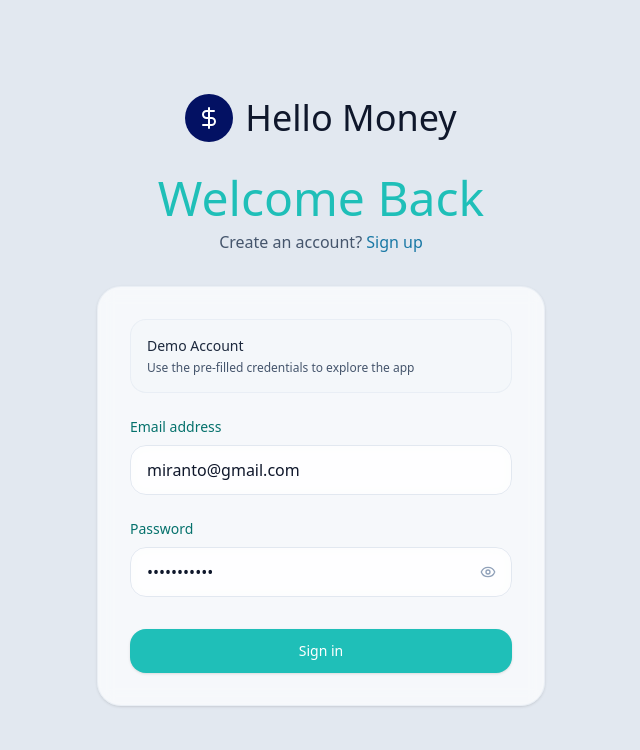
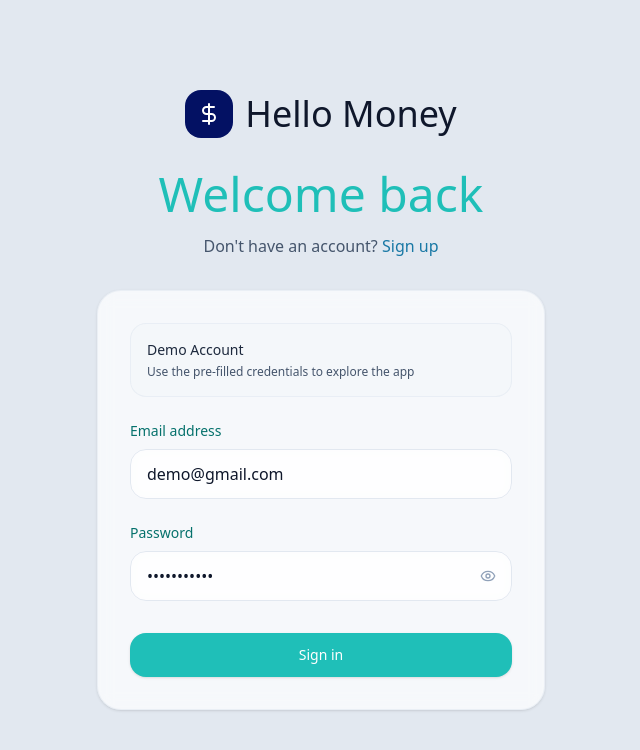
Before and after one commit to N0mena/Expenses-Track, a React (Vite) app in the folder frontend/: page /login in a window 1280 px wide. Shown: the top 750 px of the page, without its empty margins (319-959 px from the left). Built offline with nearby package versions, Linux system fonts and the light colour scheme.

Commit message:
fix: change color theme

```diff
--- a/frontend/src/components/Layout/Layout.jsx
+++ b/frontend/src/components/Layout/Layout.jsx
@@ -44,7 +44,7 @@ export const Layout = ({ children }) => {
       {sidebarOpen && (
         <div className="fixed inset-0 z-40 lg:hidden">
           <div
-            className="fixed inset-0 bg-slate-900/20 backdrop-blur-sm"
+            className="fixed inset-0 bg-[#1fbfb8]/20 backdrop-blur-sm"
             onClick={() => setSidebarOpen(false)}
           />
         </div>
@@ -56,7 +56,7 @@ export const Layout = ({ children }) => {
       >
         <div className="flex items-center justify-between h-16 px-6 border-b border-slate-200/60">
           <div className="flex items-center space-x-3">
-            <div className="w-10 h-10 bg-[#031163] rounded-3xl flex items-center justify-center">
+            <div className="w-10 h-10 bg-[#1fbfb8] rounded-3xl flex items-center justify-center">
               <DollarSign className="h-6 w-6 text-white" />
             </div>
             <span className="text-xl font-light text-slate-900">Hello Money</span>
@@ -79,7 +79,7 @@ export const Layout = ({ children }) => {
                   to={item.href}
                   className={`group flex items-center px-4 py-3 text-sm font-medium rounded-2xl transition-all duration-200 ${
                     isActive(item.href)
-                      ? "bg-slate-900 text-white shadow-sm"
+                      ? "bg-[#1fbfb8] text-white shadow-sm"
                       : "text-slate-600 hover:bg-slate-100/70 hover:text-slate-900"
                   }`}
                   onClick={() => setSidebarOpen(false)}
--- a/frontend/src/data/mockData.js
+++ b/frontend/src/data/mockData.js
@@ -3,15 +3,15 @@
 export const mockUsers = [
   {
     id: "user-1",
-    email: "demo@expencio.com",
-    password: "password123", // In real app, this would be hashed
+    email: "demo@gmail.com",
+    password: "password123",
     createdAt: "2024-01-15T10:00:00Z",
     profile: {
       firstName: "Demo",
       lastName: "User",
-      darkMode: false
-    }
-  }
+      darkMode: false,
+    },
+  },
 ];
 
 export const mockCategories = [
@@ -22,25 +22,25 @@ export const mockCategories = [
   { id: "cat-5", name: "Bills & Utilities", userId: "user-1", isDefault: true },
   { id: "cat-6", name: "Healthcare", userId: "user-1", isDefault: true },
   { id: "cat-7", name: "Travel", userId: "user-1", isDefault: false },
-  { id: "cat-8", name: "Education", userId: "user-1", isDefault: false }
+  { id: "cat-8", name: "Education", userId: "user-1", isDefault: false },
 ];
 
 export const mockExpenses = [
   {
     id: "exp-1",
     userId: "user-1",
-    amount: 45.50,
+    amount: 45.5,
     date: "2025-01-05",
     categoryId: "cat-1",
     description: "Lunch at Italian restaurant",
     type: "one-time",
     receiptUrl: null,
-    createdAt: "2025-01-05T14:30:00Z"
+    createdAt: "2025-01-05T14:30:00Z",
   },
   {
     id: "exp-2",
     userId: "user-1",
-    amount: 1200.00,
+    amount: 1200.0,
     date: null,
     categoryId: "cat-5",
     description: "Monthly rent",
@@ -48,23 +48,23 @@ export const mockExpenses = [
     startDate: "2024-01-01",
     endDate: null,
     receiptUrl: null,
-    createdAt: "2024-12-28T10:00:00Z"
+    createdAt: "2024-12-28T10:00:00Z",
   },
   {
     id: "exp-3",
     userId: "user-1",
-    amount: 85.20,
+    amount: 85.2,
     date: "2025-01-03",
     categoryId: "cat-3",
     description: "Groceries at supermarket",
     type: "one-time",
     receiptUrl: "receipt-3.jpg",
-    createdAt: "2025-01-03T18:45:00Z"
+    createdAt: "2025-01-03T18:45:00Z",
   },
   {
     id: "exp-4",
     userId: "user-1",
-    amount: 150.00,
+    amount: 150.0,
     date: null,
     categoryId: "cat-5",
     description: "Internet & Phone bill",
@@ -72,18 +72,18 @@ export const mockExpenses = [
     startDate: "2024-06-01",
     endDate: null,
     receiptUrl: null,
-    createdAt: "2024-05-28T09:15:00Z"
+    createdAt: "2024-05-28T09:15:00Z",
   },
   {
     id: "exp-5",
     userId: "user-1",
-    amount: 25.00,
+    amount: 25.0,
     date: "2025-01-08",
     categoryId: "cat-2",
     description: "Gas station fill-up",
     type: "one-time",
     receiptUrl: null,
-    createdAt: "2025-01-08T16:20:00Z"
+    createdAt: "2025-01-08T16:20:00Z",
   },
   {
     id: "exp-6",
@@ -96,12 +96,12 @@ export const mockExpenses = [
     startDate: "2024-03-15",
     endDate: null,
     receiptUrl: null,
-    createdAt: "2024-03-15T12:00:00Z"
+    createdAt: "2024-03-15T12:00:00Z",
   },
   {
     id: "exp-7",
     userId: "user-1",
-    amount: 75.00,
+    amount: 75.0,
     date: null,
     categoryId: "cat-6",
     description: "Gym membership",
@@ -109,55 +109,56 @@ export const mockExpenses = [
     startDate: "2024-01-01",
     endDate: "2025-12-31",
     receiptUrl: null,
-    createdAt: "2023-12-20T14:30:00Z"
-  }
+    createdAt: "2023-12-20T14:30:00Z",
+  },
 ];
 
 export const mockIncomes = [
   {
     id: "inc-1",
     userId: "user-1",
-    amount: 5000.00,
+    amount: 5000.0,
     date: "2025-01-01",
     source: "Salary",
     description: "Monthly salary from Tech Corp",
-    createdAt: "2025-01-01T09:00:00Z"
+    createdAt: "2025-01-01T09:00:00Z",
   },
   {
     id: "inc-2",
     userId: "user-1",
-    amount: 500.00,
+    amount: 500.0,
     date: "2025-01-15",
     source: "Freelance",
     description: "Web development project",
-    createdAt: "2025-01-15T16:30:00Z"
+    createdAt: "2025-01-15T16:30:00Z",
   },
   {
     id: "inc-3",
     userId: "user-1",
-    amount: 200.00,
+    amount: 200.0,
     date: "2024-12-28",
     source: "Investment",
     description: "Dividend payment",
-    createdAt: "2024-12-28T11:20:00Z"
-  }
+    createdAt: "2024-12-28T11:20:00Z",
+  },
 ];
 
 // Helper functions for mock API simulation
-export const delay = (ms) => new Promise(resolve => setTimeout(resolve, ms));
+export const delay = (ms) => new Promise((resolve) => setTimeout(resolve, ms));
 
 export const generateId = () => {
   return Math.random().toString(36).substr(2, 9);
 };
 
 // Mock JWT token (in real app, this would be generated by backend)
-export const mockJWTToken = "eyJhbGciOiJIUzI1NiIsInR5cCI6IkpXVCJ9.eyJ1c2VySWQiOiJ1c2VyLTEiLCJlbWFpbCI6ImRlbW9AZXhwZW5jaW8uY29tIiwiaWF0IjoxNjQwOTk1MjAwfQ.mock-signature";
+export const mockJWTToken =
+  "eyJhbGciOiJIUzI1NiIsInR5cCI6IkpXVCJ9.eyJ1c2VySWQiOiJ1c2VyLTEiLCJlbWFpbCI6ImRlbW9AZXhwZW5jaW8uY29tIiwiaWF0IjoxNjQwOTk1MjAwfQ.mock-signature";
 
 // Local storage keys
 export const STORAGE_KEYS = {
-  AUTH_TOKEN: 'expencio_auth_token',
-  USER_DATA: 'expencio_user_data',
-  EXPENSES: 'expencio_expenses',
-  INCOMES: 'expencio_incomes',
-  CATEGORIES: 'expencio_categories'
+  AUTH_TOKEN: "expencio_auth_token",
+  USER_DATA: "expencio_user_data",
+  EXPENSES: "expencio_expenses",
+  INCOMES: "expencio_incomes",
+  CATEGORIES: "expencio_categories",
 };
--- a/frontend/src/pages/Dashboard.jsx
+++ b/frontend/src/pages/Dashboard.jsx
@@ -113,7 +113,7 @@ const Dashboard = () => {
         <div className="flex space-x-3">
           <Link
             to="/expenses/new"
-            className="inline-flex items-center px-5 py-2.5 text-sm font-medium rounded-2xl text-white bg-slate-900 hover:bg-slate-800 transition-all duration-200 shadow-sm hover:shadow-md"
+            className="inline-flex items-center px-5 py-2.5 text-sm font-medium rounded-2xl text-white bg-emerald-800 hover:bg-[#1fbfb8] transition-all duration-200 shadow-sm hover:shadow-md"
           >
             <Plus className="h-4 w-4 mr-2" />
             Add Expense
--- a/frontend/src/pages/auth/Login.jsx
+++ b/frontend/src/pages/auth/Login.jsx
@@ -1,12 +1,12 @@
-import { useState, useEffect } from 'react';
-import { Link, useNavigate, useLocation } from 'react-router-dom';
-import { useAuth } from '../../contexts/AuthContext';
-import { Eye, EyeOff, DollarSign } from 'lucide-react';
+import { useState, useEffect } from "react";
+import { Link, useNavigate, useLocation } from "react-router-dom";
+import { useAuth } from "../../contexts/AuthContext";
+import { Eye, EyeOff, DollarSign } from "lucide-react";
 
 const Login = () => {
   const [formData, setFormData] = useState({
-    email: 'miranto@gmail.com',
-    password: 'password123'
+    email: "demo@gmail.com",
+    password: "password123",
   });
   const [showPassword, setShowPassword] = useState(false);
   const [isSubmitting, setIsSubmitting] = useState(false);
@@ -15,7 +15,7 @@ const Login = () => {
   const navigate = useNavigate();
   const location = useLocation();
 
-  const from = location.state?.from?.pathname || '/dashboard';
+  const from = location.state?.from?.pathname || "/dashboard";
 
   useEffect(() => {
     if (isAuthenticated) {
@@ -29,9 +29,9 @@ const Login = () => {
 
   const handleChange = (e) => {
     const { name, value } = e.target;
-    setFormData(prev => ({
+    setFormData((prev) => ({
       ...prev,
-      [name]: value
+      [name]: value,
     }));
   };
 
@@ -54,17 +54,18 @@ const Login = () => {
         <div className="text-center">
           <div className="flex justify-center mb-8">
             <div className="flex items-center space-x-3">
-              <div className="w-12 h-12 bg-[#031163] rounded-3xl flex items-center justify-center">
+              <div className="w-12 h-12 bg-[#031163] rounded-2xl flex items-center justify-center">
                 <DollarSign className="h-6 w-6 text-white" />
               </div>
               <h1 className="text-4xl font-light text-slate-900">Hello Money</h1>
+
             </div>
           </div>
-          <h2 className="text-5xl font-light text-[#1fbfb8] mb-2">
-            Welcome Back
+          <h2 className="mt-4 text-center text-5xl font-light text-[#1fbfb8]">
+            Welcome back
           </h2>
-          <p className="text-slate-600">
-            Create an account?{' '}
+          <p className="mt-4 text-center text-m text-slate-600">
+            Don't have an account?{" "}
             <Link
               to="/signup"
               className="font-medium text-[#1978a5] hover:text-slate-700 transition-colors"
@@ -90,7 +91,10 @@ const Login = () => {
             </div>
 
             <div className="space-y-2">
-              <label htmlFor="email" className="block text-sm font-medium text-[#05716c]">
+              <label
+                htmlFor="email"
+                className="block text-sm font-medium text-[#05716c]"
+              >
                 Email address
               </label>
               <input
@@ -107,14 +111,17 @@ const Login = () => {
             </div>
 
             <div className="space-y-2">
-              <label htmlFor="password" className="block text-sm font-medium text-[#05716c]">
+              <label
+                htmlFor="password"
+                className="block text-sm font-medium text-[#05716c]"
+              >
                 Password
               </label>
               <div className="relative">
                 <input
                   id="password"
                   name="password"
-                  type={showPassword ? 'text' : 'password'}
+                  type={showPassword ? "text" : "password"}
                   autoComplete="current-password"
                   required
                   className="w-full px-4 py-3 pr-12 border border-slate-200 rounded-2xl bg-white/50 backdrop-blur-sm placeholder-slate-400 text-slate-900 focus:outline-none focus:ring-2 focus:ring-slate-900/20 focus:border-slate-300 transition-all"
@@ -140,7 +147,7 @@ const Login = () => {
               <button
                 type="submit"
                 disabled={isSubmitting}
-                className="w-full flex justify-center py-3 px-4 text-sm font-medium rounded-2xl text-white bg-[#1fbfb8] hover:bg-slate-800 focus:outline-none focus:ring-2 focus:ring-offset-2 focus:ring-slate-900 disabled:opacity-50 disabled:cursor-not-allowed transition-all duration-200 shadow-sm hover:shadow-md"
+                className="w-full flex justify-center py-3 px-4 text-sm font-medium rounded-2xl text-white bg-[#1fbfb8] hover:bg-[#031163] focus:outline-none focus:ring-2 focus:ring-offset-2 focus:ring-slate-900 disabled:opacity-50 disabled:cursor-not-allowed transition-all duration-200 shadow-sm hover:shadow-md"
               >
                 {isSubmitting ? (
                   <div className="flex items-center">
@@ -148,7 +155,7 @@ const Login = () => {
                     Signing in...
                   </div>
                 ) : (
-                  'Sign in'
+                  "Sign in"
                 )}
               </button>
             </div>
```
